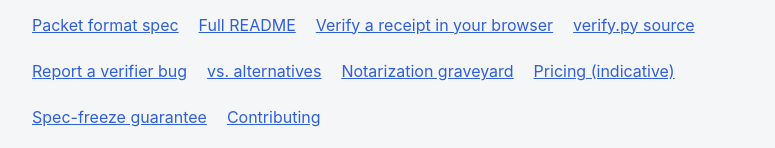
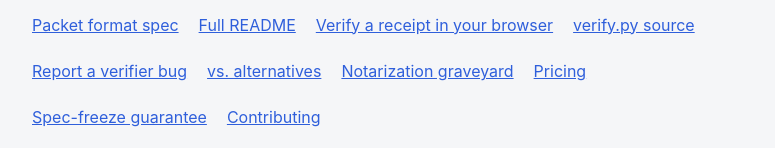
Before and after one commit to actaseal/actaseal-verify, a plain HTML site: page index.html in a window 1280 px wide. Shown: the part 2527-2675 px from the top of the page, without its empty margins (252-1027 px from the left). Drawn offline with Linux system fonts and the light colour scheme.

Commit message:
Pricing is no longer indicative

```diff
--- a/index.html
+++ b/index.html
@@ -137,7 +137,7 @@ python verify.py packet</code></pre>
     <a href="SECURITY.md">Report a verifier bug</a>
     <a href="comparison.html">vs. alternatives</a>
     <a href="graveyard.html">Notarization graveyard</a>
-    <a href="pricing.html">Pricing (indicative)</a>
+    <a href="pricing.html">Pricing</a>
     <a href="spec_freeze.html">Spec-freeze guarantee</a>
     <a href="CONTRIBUTING.md">Contributing</a>
   </div>
```
